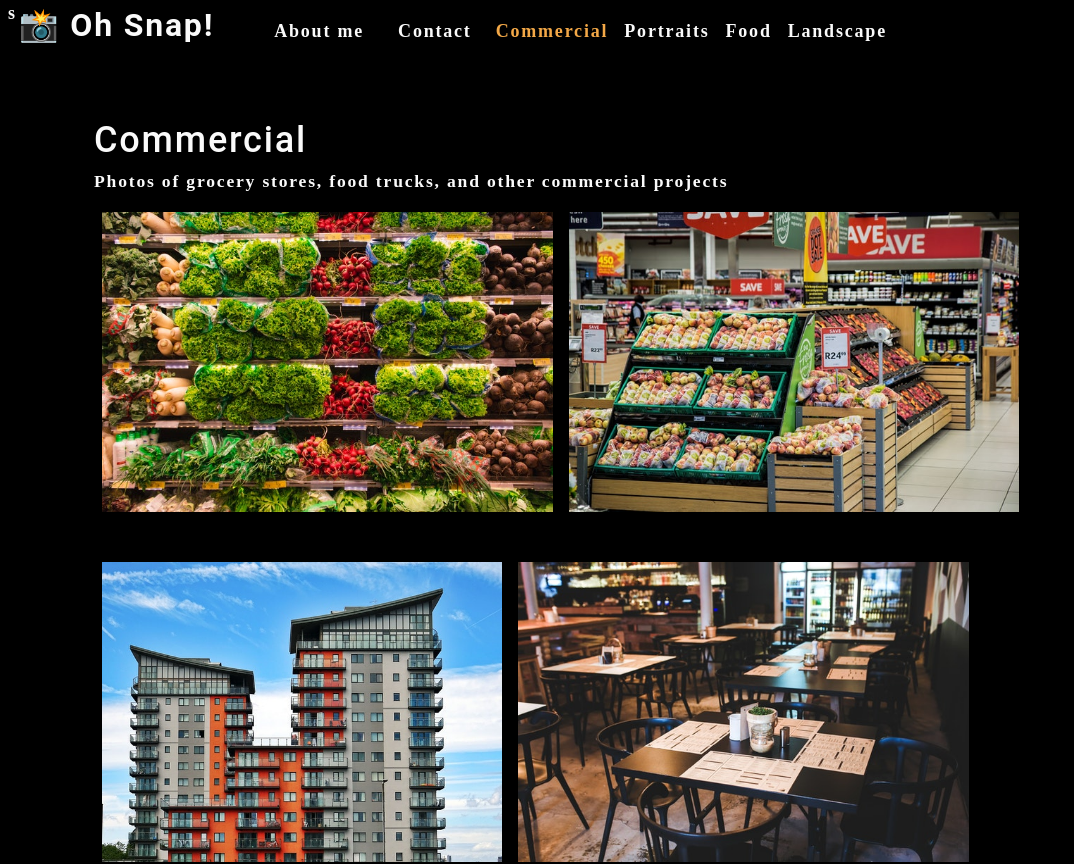
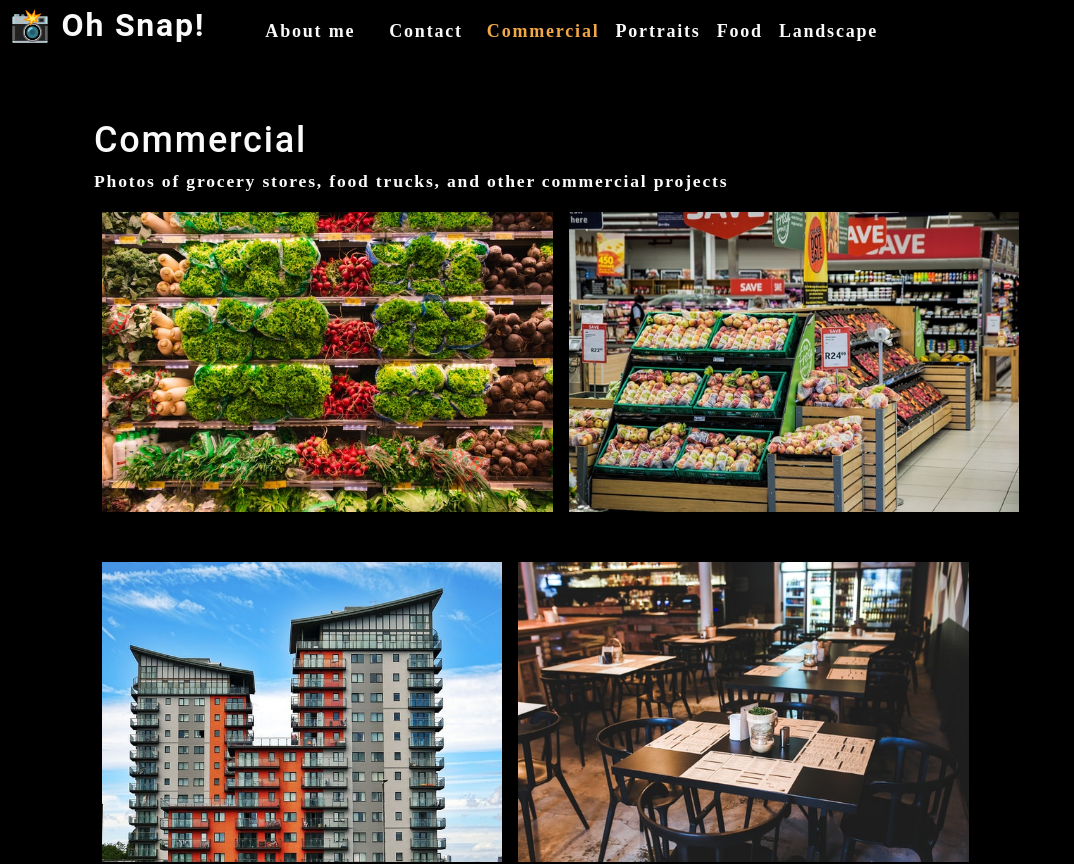
Before and after one commit to cesarsiguencia/react-photo-port, a React (Create React App) app: page / in a window 1280 px wide. Shown: the top 864 px of the page, without its empty margins (0-1074 px from the left). Built offline with nearby package versions, Linux system fonts and the light colour scheme.

Commit message:
new changes to Nav

```diff
--- a/src/components/Nav/index.js
+++ b/src/components/Nav/index.js
@@ -1,5 +1,6 @@
 import React, {useEffect} from 'react'
 import { capitalizeFirstLetter } from '../../utils/helpers'
+
 
 const Nav = (props) => {
     const{
@@ -15,9 +16,9 @@ const Nav = (props) => {
     }, [currentCategory])
 
     return (
-        <header className='flex-row px-1'>s
+        <header className='flex-row px-1'>
             <h2>
-                <a data-testid="link"  href="https://cesarsiguencia.github.io/react-photo-port/">
+                <a href="react-photo-port/">
                     <span role='img' aria-label='camera'>📸</span> Oh Snap!
                 </a>
             </h2>
```
